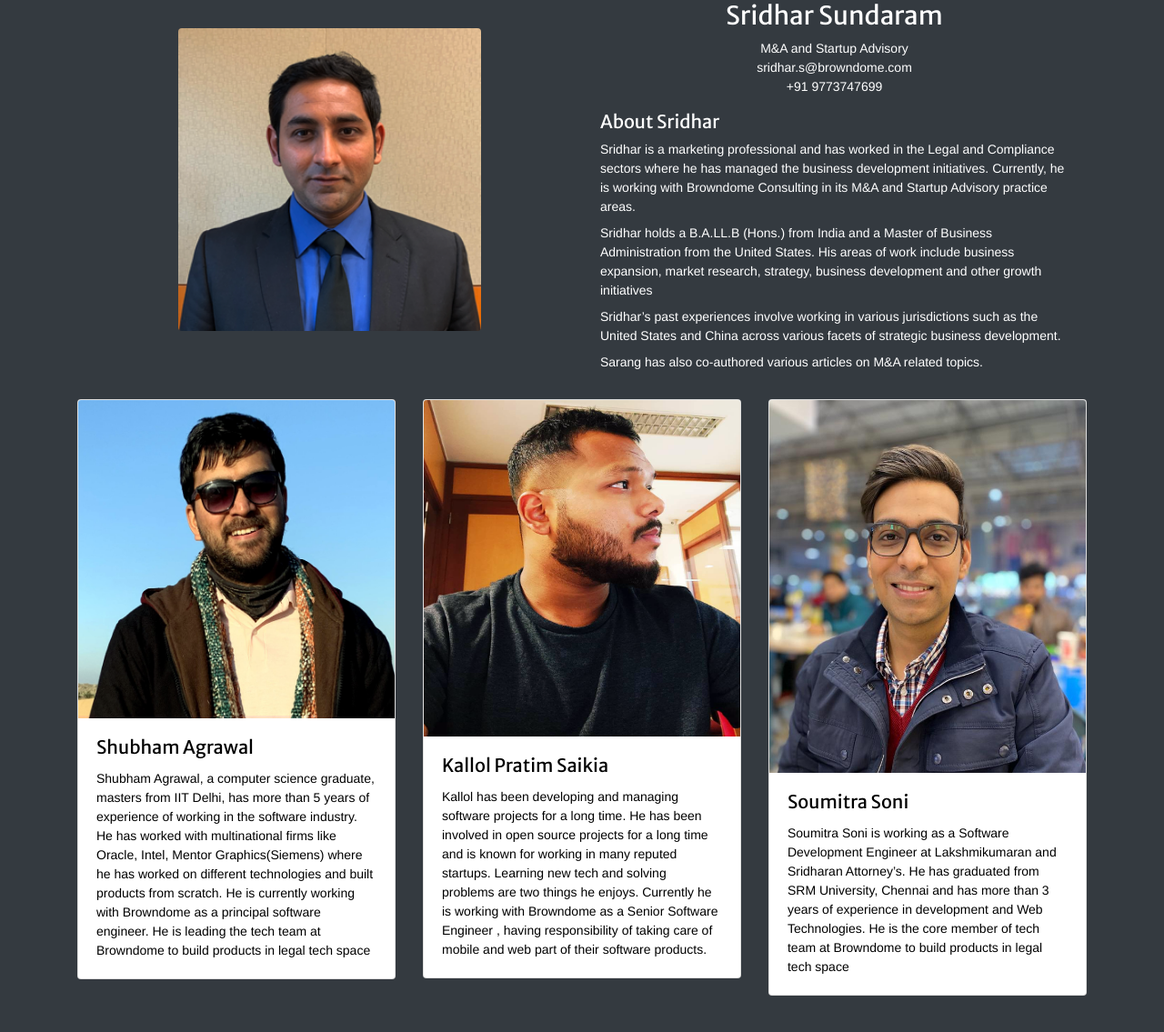
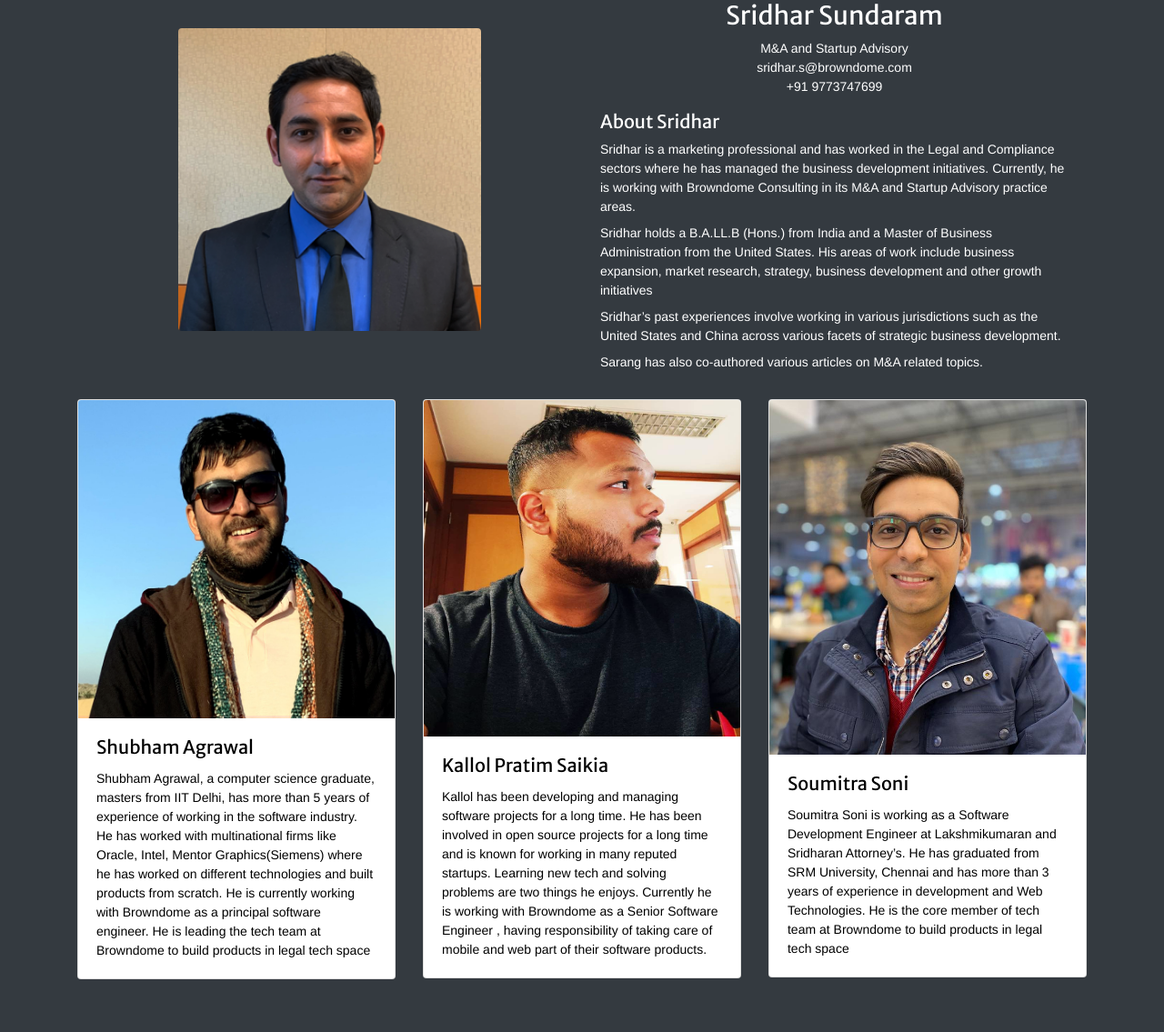
Before and after one commit to lakshmikumaran-sridharan/browndome-website, a Django app: page /accounts/password/reset/ in a window 1280 px wide. Shown: the part 4660-5795 px from the top of the page at 91% size. Run offline with Django 3.2, Linux system fonts and the light colour scheme; some libraries are stand-ins or nearby versions.

Commit message:
profile relocate

```diff
--- a/browndome/templates/base.html
+++ b/browndome/templates/base.html
@@ -476,7 +476,7 @@
         <div class="col-md-4 col-xs-12">
 
           <div class="card">
-            <img src="{% static 'img/soumitra.png' %}" style="width: auto;height: 410px;" class="card-img-top"
+            <img src="{% static 'img/soumitra.png' %}" style="width: auto;height: 390px;" class="card-img-top"
               alt="...">
             <div class="card-body text-left" style="color: black;">
               <h5 class="card-title">Soumitra Soni</h5>
```
